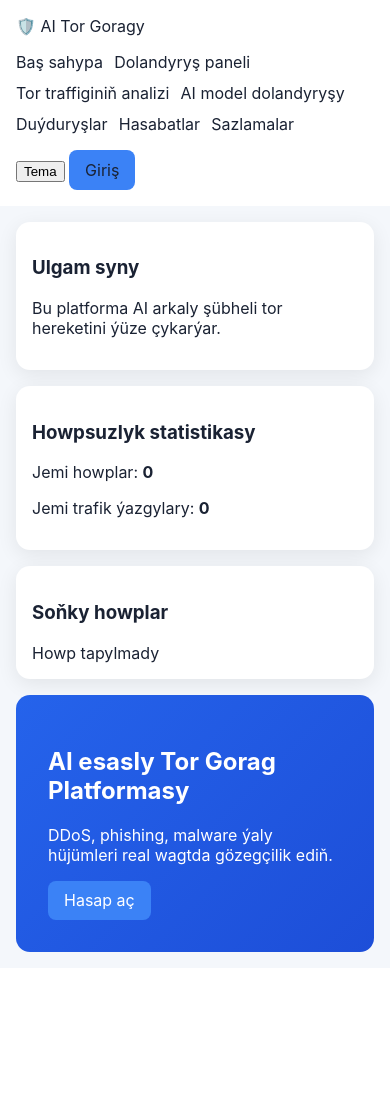
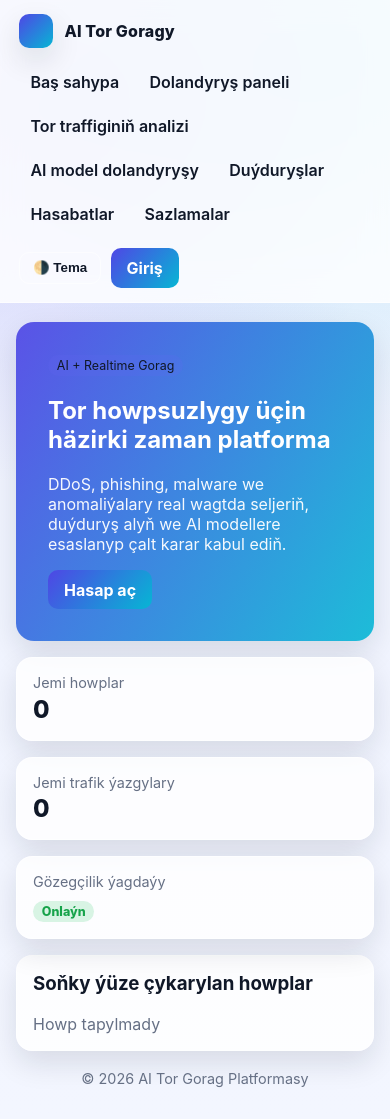
Before and after one commit to arslan9513/NetworkSecure, a Django app: page / in a window 390 px wide. Before the commit the page ends 952 px from the top, so only its background shows below. Run offline with Django 5.2, Linux system fonts and the light colour scheme; data that the repository does not hold is empty.

Commit message:
Улучшить UI: современный дизайн, стеклянные карточки и адаптивность

```diff
--- a/platformapp/static/platformapp/css/style.css
+++ b/platformapp/static/platformapp/css/style.css
@@ -1,11 +1,176 @@
-:root { --bg: #f4f7fb; --text:#1a2233; --card:#ffffff; --accent:#3b82f6; }
-html[data-theme='dark'] { --bg:#0b1220; --text:#dbe7ff; --card:#182235; --accent:#60a5fa; }
-*{box-sizing:border-box} body{margin:0;font-family:Inter,Arial,sans-serif;background:var(--bg);color:var(--text)}
-.topbar{display:flex;gap:1rem;align-items:center;justify-content:space-between;padding:1rem;background:var(--card);position:sticky;top:0}
-.topbar nav{display:flex;flex-wrap:wrap;gap:.7rem}.topbar a{color:var(--text);text-decoration:none}
-main{padding:1rem;max-width:1200px;margin:auto}.grid{display:grid;gap:1rem}.cols-2{grid-template-columns:repeat(auto-fit,minmax(280px,1fr))}.cols-3{grid-template-columns:repeat(auto-fit,minmax(220px,1fr))}
-.card{background:var(--card);padding:1rem;border-radius:14px;box-shadow:0 5px 20px rgba(0,0,0,.08)}
-.btn{background:var(--accent);color:#fff;padding:.6rem 1rem;border:none;border-radius:8px;text-decoration:none;display:inline-block}
-.form input,.form select{width:100%;padding:.55rem;margin-top:.3rem}.hero{margin-top:1rem;padding:2rem;border-radius:14px;background:linear-gradient(135deg,#2563eb,#1d4ed8);color:#fff}
-table{width:100%;border-collapse:collapse}th,td{padding:.5rem;border-bottom:1px solid #9993}.messages .msg{padding:.6rem;background:#16a34a;color:#fff;border-radius:8px;margin-bottom:.5rem}
-@media (max-width:700px){.topbar{flex-direction:column;align-items:flex-start}}
+:root {
+  --bg: #f3f6ff;
+  --bg-soft: #eef2ff;
+  --text: #101828;
+  --muted: #667085;
+  --card: rgba(255, 255, 255, 0.82);
+  --card-border: rgba(255, 255, 255, 0.55);
+  --accent: #4f46e5;
+  --accent-2: #06b6d4;
+  --danger: #ef4444;
+  --success: #16a34a;
+  --shadow: 0 12px 30px rgba(15, 23, 42, 0.12);
+}
+
+html[data-theme='dark'] {
+  --bg: #060b16;
+  --bg-soft: #0a1325;
+  --text: #e5edff;
+  --muted: #99a7c2;
+  --card: rgba(13, 23, 43, 0.85);
+  --card-border: rgba(148, 163, 184, 0.2);
+  --accent: #818cf8;
+  --accent-2: #22d3ee;
+  --danger: #f87171;
+  --success: #4ade80;
+  --shadow: 0 16px 35px rgba(0, 0, 0, 0.45);
+}
+
+* { box-sizing: border-box; }
+body {
+  margin: 0;
+  font-family: "Inter", "Segoe UI", Roboto, Arial, sans-serif;
+  color: var(--text);
+  background:
+    radial-gradient(circle at 10% 10%, rgba(79, 70, 229, 0.20), transparent 35%),
+    radial-gradient(circle at 90% 5%, rgba(6, 182, 212, 0.18), transparent 35%),
+    linear-gradient(180deg, var(--bg-soft), var(--bg));
+  min-height: 100vh;
+}
+
+.topbar {
+  position: sticky;
+  top: 0;
+  z-index: 50;
+  display: flex;
+  align-items: center;
+  justify-content: space-between;
+  gap: 1rem;
+  padding: 0.9rem 1.2rem;
+  backdrop-filter: blur(14px);
+  background: var(--card);
+  border-bottom: 1px solid var(--card-border);
+}
+
+.logo-wrap { display: flex; align-items: center; gap: .7rem; }
+.logo { font-weight: 800; letter-spacing: .2px; }
+.logo-dot {
+  width: 34px; height: 34px; border-radius: 10px;
+  background: linear-gradient(135deg, var(--accent), var(--accent-2));
+  box-shadow: var(--shadow);
+}
+
+.topbar nav { display: flex; flex-wrap: wrap; gap: 0.5rem; }
+.topbar nav a {
+  text-decoration: none;
+  color: var(--text);
+  padding: .5rem .7rem;
+  border-radius: 9px;
+  font-weight: 600;
+}
+.topbar nav a:hover { background: rgba(99, 102, 241, .12); }
+
+.actions { display: flex; align-items: center; gap: .6rem; }
+
+main { max-width: 1200px; margin: 1.2rem auto 2rem; padding: 0 1rem; }
+
+.grid { display: grid; gap: 1rem; }
+.cols-2 { grid-template-columns: repeat(auto-fit, minmax(300px, 1fr)); }
+.cols-3 { grid-template-columns: repeat(auto-fit, minmax(220px, 1fr)); }
+
+.card {
+  background: var(--card);
+  border: 1px solid var(--card-border);
+  border-radius: 16px;
+  box-shadow: var(--shadow);
+  padding: 1rem;
+}
+.card h3 { margin: 0 0 .5rem; }
+
+.hero {
+  margin-top: 1rem;
+  border-radius: 18px;
+  padding: 2rem;
+  background:
+    linear-gradient(120deg, rgba(79,70,229,.92), rgba(6,182,212,.9));
+  color: #fff;
+  box-shadow: var(--shadow);
+}
+.hero p { max-width: 700px; opacity: 0.95; }
+
+.btn {
+  display: inline-block;
+  border: none;
+  color: #fff;
+  background: linear-gradient(130deg, var(--accent), var(--accent-2));
+  padding: .6rem 1rem;
+  border-radius: 10px;
+  font-weight: 700;
+  text-decoration: none;
+  cursor: pointer;
+  transition: transform .15s ease, filter .2s ease;
+}
+.btn:hover { transform: translateY(-1px); filter: brightness(1.05); }
+
+#themeToggle {
+  border: 1px solid var(--card-border);
+  background: transparent;
+  color: var(--text);
+  border-radius: 10px;
+  padding: .45rem .8rem;
+  font-weight: 600;
+  cursor: pointer;
+}
+
+.stat {
+  display: flex;
+  flex-direction: column;
+  gap: .2rem;
+}
+.stat .value { font-size: 1.5rem; font-weight: 800; }
+.stat .label { color: var(--muted); font-size: .9rem; }
+
+.form input, .form select {
+  width: 100%;
+  border: 1px solid var(--card-border);
+  border-radius: 10px;
+  padding: .65rem;
+  margin-top: .3rem;
+  background: rgba(255,255,255,.7);
+}
+html[data-theme='dark'] .form input,
+html[data-theme='dark'] .form select { background: rgba(15,23,42,.55); color: var(--text); }
+
+.messages .msg {
+  background: linear-gradient(120deg, #22c55e, #16a34a);
+  color: #fff;
+  border-radius: 10px;
+  padding: .7rem .8rem;
+  margin-bottom: .6rem;
+}
+
+.badge {
+  display:inline-block;
+  font-size:.78rem;
+  padding:.2rem .55rem;
+  border-radius: 999px;
+  background: rgba(99,102,241,.16);
+  color: var(--text);
+}
+.badge-danger { background: rgba(239,68,68,.17); color: var(--danger); }
+.badge-success { background: rgba(34,197,94,.17); color: var(--success); }
+
+.table-wrap { overflow-x: auto; }
+table { width: 100%; border-collapse: collapse; }
+th, td { padding: .65rem; border-bottom: 1px solid rgba(148,163,184,.25); text-align: left; }
+th { color: var(--muted); font-weight: 700; }
+tr:hover td { background: rgba(99,102,241,.06); }
+
+.section-title { display:flex; align-items:center; justify-content:space-between; gap:1rem; margin-bottom:.7rem; }
+.muted { color: var(--muted); }
+.footer { text-align:center; color: var(--muted); margin-top:1.2rem; font-size:.9rem; }
+
+@media (max-width: 860px) {
+  .topbar { flex-direction: column; align-items: flex-start; }
+  .topbar nav { width: 100%; }
+}
--- a/platformapp/templates/platformapp/ai_models.html
+++ b/platformapp/templates/platformapp/ai_models.html
@@ -12,8 +12,10 @@
 </form>
 <div class="card">
 <h3>Soňky modeller</h3>
+<div class="table-wrap">
 <table><tr><th>Ady</th><th>Algoritm</th><th>Accuracy</th><th>Precision</th><th>Recall</th></tr>
 {% for m in models %}<tr><td>{{ m.name }}</td><td>{{ m.get_algorithm_display }}</td><td>{{ m.accuracy|floatformat:3 }}</td><td>{{ m.precision|floatformat:3 }}</td><td>{{ m.recall|floatformat:3 }}</td></tr>{% empty %}<tr><td colspan="5">Model ýok</td></tr>{% endfor %}
 </table>
 </div>
+</div>
 {% endblock %}
--- a/platformapp/templates/platformapp/base.html
+++ b/platformapp/templates/platformapp/base.html
@@ -11,7 +11,10 @@
 </head>
 <body>
 <header class="topbar">
-    <div class="logo">🛡️ AI Tor Goragy</div>
+    <div class="logo-wrap">
+        <div class="logo-dot"></div>
+        <div class="logo">AI Tor Goragy</div>
+    </div>
     <nav>
         <a href="/">Baş sahypa</a>
         <a href="/dolandyrys-paneli/">Dolandyryş paneli</a>
@@ -22,7 +25,7 @@
         <a href="/sazlamalar/">Sazlamalar</a>
     </nav>
     <div class="actions">
-        <button id="themeToggle">Tema</button>
+        <button id="themeToggle">🌗 Tema</button>
         {% if user.is_authenticated %}
             <a class="btn" href="/cykys/">Çykyş</a>
         {% else %}
@@ -37,6 +40,7 @@
     </section>
     {% endif %}
     {% block content %}{% endblock %}
+    <div class="footer">© 2026 AI Tor Gorag Platformasy</div>
 </main>
 </body>
 </html>
--- a/platformapp/templates/platformapp/home.html
+++ b/platformapp/templates/platformapp/home.html
@@ -1,14 +1,27 @@
 {% extends 'platformapp/base.html' %}
 {% block title %}Baş sahypa{% endblock %}
 {% block content %}
-<section class="grid cols-3">
-  <article class="card"><h3>Ulgam syny</h3><p>Bu platforma AI arkaly şübheli tor hereketini ýüze çykarýar.</p></article>
-  <article class="card"><h3>Howpsuzlyk statistikasy</h3><p>Jemi howplar: <strong>{{ threat_count }}</strong></p><p>Jemi trafik ýazgylary: <strong>{{ log_count }}</strong></p></article>
-  <article class="card"><h3>Soňky howplar</h3>{% for t in threats %}<div>• {{ t.title }} ({{ t.get_attack_type_display }})</div>{% empty %}<div>Howp tapylmady</div>{% endfor %}</article>
-</section>
 <section class="hero">
-    <h1>AI esasly Tor Gorag Platformasy</h1>
-    <p>DDoS, phishing, malware ýaly hüjümleri real wagtda gözegçilik ediň.</p>
+    <span class="badge">AI + Realtime Gorag</span>
+    <h1>Tor howpsuzlygy üçin häzirki zaman platforma</h1>
+    <p>DDoS, phishing, malware we anomaliýalary real wagtda seljeriň, duýduryş alyň we AI modellere esaslanyp çalt karar kabul ediň.</p>
     <a href="/hasaba-almak/" class="btn">Hasap aç</a>
 </section>
+
+<section class="grid cols-3" style="margin-top:1rem;">
+  <article class="card stat"><div class="label">Jemi howplar</div><div class="value">{{ threat_count }}</div></article>
+  <article class="card stat"><div class="label">Jemi trafik ýazgylary</div><div class="value">{{ log_count }}</div></article>
+  <article class="card stat"><div class="label">Gözegçilik ýagdaýy</div><div class="value"><span class="badge badge-success">Onlaýn</span></div></article>
+</section>
+
+<section class="card" style="margin-top:1rem;">
+  <div class="section-title"><h3>Soňky ýüze çykarylan howplar</h3></div>
+  {% for t in threats %}
+    <div style="padding:.45rem 0;border-bottom:1px solid rgba(148,163,184,.2)">
+      <strong>{{ t.title }}</strong> <span class="badge">{{ t.get_attack_type_display }}</span>
+    </div>
+  {% empty %}
+    <div class="muted">Howp tapylmady</div>
+  {% endfor %}
+</section>
 {% endblock %}
--- a/platformapp/templates/platformapp/users.html
+++ b/platformapp/templates/platformapp/users.html
@@ -1,7 +1,7 @@
 {% extends 'platformapp/base.html' %}
 {% block content %}
 <h2>Ulanyjy dolandyryşy</h2>
-<div class="card"><table><tr><th>ID</th><th>Ulanyjy</th><th>Email</th><th>Admin</th><th>Hereket</th></tr>
+<div class="card"><div class="table-wrap"><table><tr><th>ID</th><th>Ulanyjy</th><th>Email</th><th>Admin</th><th>Hereket</th></tr>
 {% for u in users %}<tr><td>{{ u.id }}</td><td>{{ u.username }}</td><td>{{ u.email }}</td><td>{{ u.is_staff }}</td><td><a href="/ulanyjylar/{{ u.id }}/uytget/">Üýtget</a></td></tr>{% endfor %}
-</table></div>
+</table></div></div>
 {% endblock %}
```
Also changed, not shown: platformapp/templates/platformapp/dashboard.html (+14 -4 lines), platformapp/templates/platformapp/traffic_analysis.html (+6 -4 lines).
